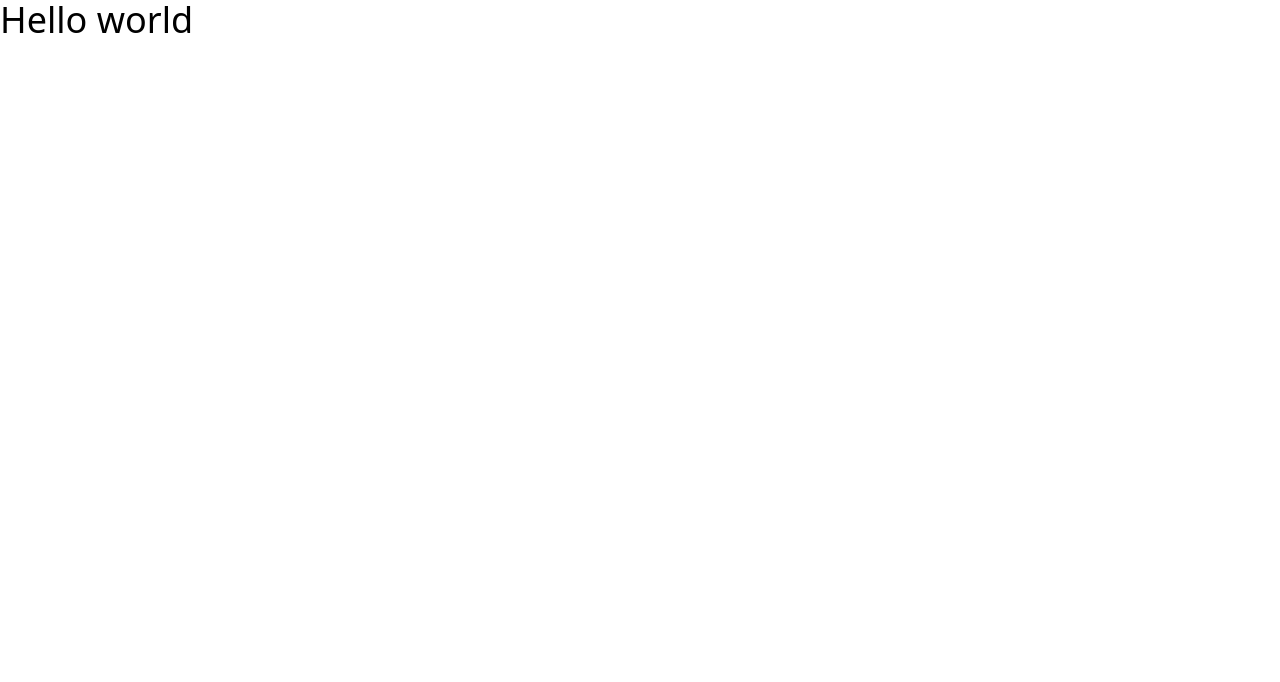
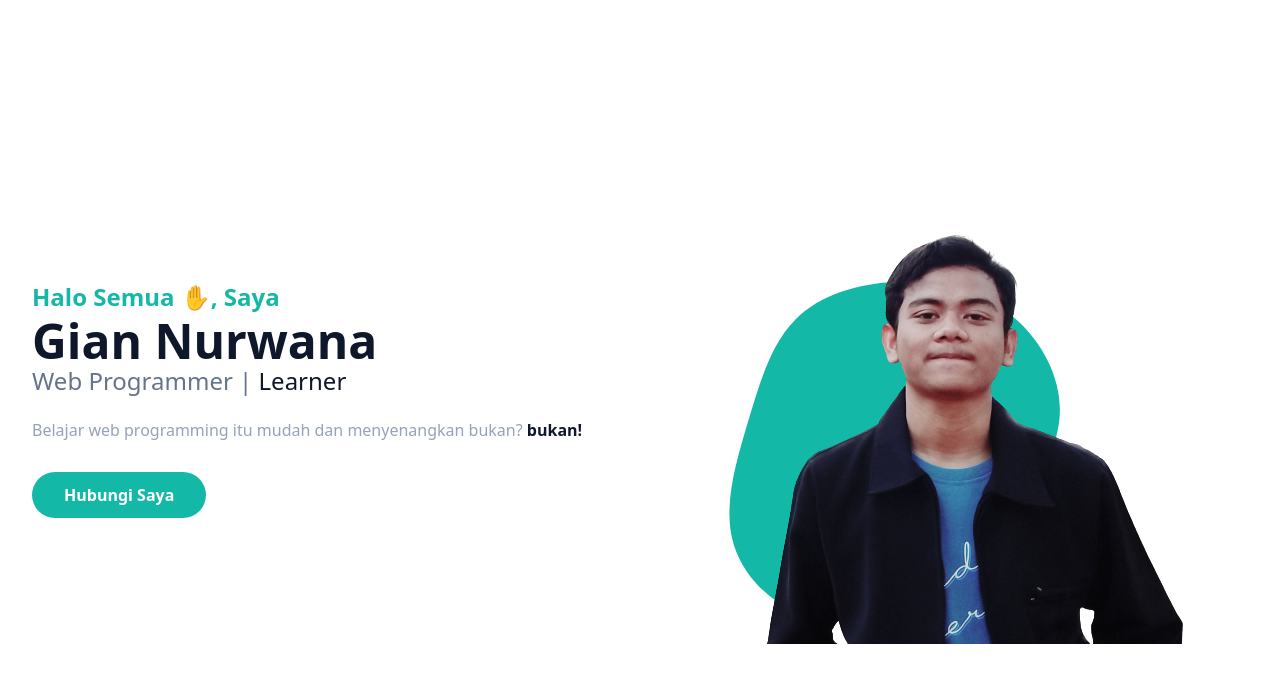
Before and after one commit to giannurwana19/website-portfolio-tailwind, a website: page index.html in a window 1280 px wide. Drawn offline with Linux system fonts and the light colour scheme.

Commit message:
membuat hero section

```diff
--- a/index.html
+++ b/index.html
@@ -12,9 +12,39 @@
 </head>
 
 <body>
-  <div class="container mx-auto">
-    <h1 class="text-4xl">Hello world</h1>
-  </div>
+  <!-- hero section -->
+  <section id="home" class="pt-36">
+    <div class="container">
+      <div class="flex flex-wrap">
+        <div class="w-full lg:w-1/2 self-center px-4">
+          <h1 class="text-base md:text-xl lg:text-2xl font-semibold text-primary">Halo Semua ✋, Saya
+            <span class="block font-bold text-dark text-4xl lg:text-5xl mt-1">Gian Nurwana</span>
+          </h1>
+          <h2 class="font-medium text-slate-500 text-lg lg:text-2xl mb-5">Web Programmer | <span
+              class="text-dark">Learner</span>
+          </h2>
+          <p class="text-slate-400 mb-10 font-medium leading-relaxed">Belajar web programming itu mudah dan menyenangkan
+            bukan? <span class="font-bold text-dark">bukan!</span></p>
+          <a href="#"
+            class="text-base font-semibold text-white bg-primary py-3 px-8 rounded-full hover:shadow-lg hover:opacity-80 transition duration-300 ease-out">Hubungi
+            Saya</a>
+        </div>
+        <div class="w-full lg:w-1/2 self-end px-4">
+          <div class="relative mt-10 lg:mt-0 lg:right-0">
+            <img src="assets/img/gian.png" alt="gian" class="max-w-full mx-auto">
+            <span class="absolute bottom-0 -z-10 left-10">
+              <svg width="400" height="400" viewBox="0 0 200 200" xmlns="http://www.w3.org/2000/svg">
+                <path fill="#14b8a6"
+                  d="M51,-59.6C65,-49,74.5,-31.9,74.5,-15.6C74.5,0.8,65,16.4,54.9,29.6C44.8,42.7,34,53.3,19.2,63.3C4.4,73.3,-14.6,82.6,-32.7,80.2C-50.8,77.8,-68.1,63.5,-73.6,46.2C-79.1,29,-72.8,8.6,-67.3,-10C-61.7,-28.5,-56.9,-45.3,-45.8,-56.5C-34.8,-67.6,-17.4,-73,0.6,-73.7C18.5,-74.3,37,-70.2,51,-59.6Z"
+                  transform="translate(100 100) scale(1.1)" />
+              </svg>
+            </span>
+          </div>
+        </div>
+      </div>
+    </div>
+  </section>
+  <!-- hero section end -->
 </body>
 
 </html>
--- a/tailwind.config.js
+++ b/tailwind.config.js
@@ -2,7 +2,19 @@
 module.exports = {
   content: ['index.html'],
   theme: {
-    extend: {},
+    extend: {
+      container: {
+        center: true,
+        padding: '16px',
+      },
+      colors: {
+        primary: '#14b8a6',
+        dark: '#0f172a',
+      },
+      screens: {
+        '2xl': '1320px', //
+      },
+    },
   },
   plugins: [],
 };
```
Also changed, not shown: assets/css/style.css, assets/img/gian.png (added), assets/img/user.png (deleted).
